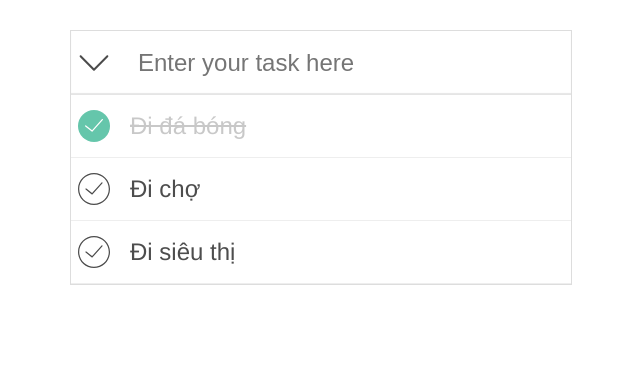
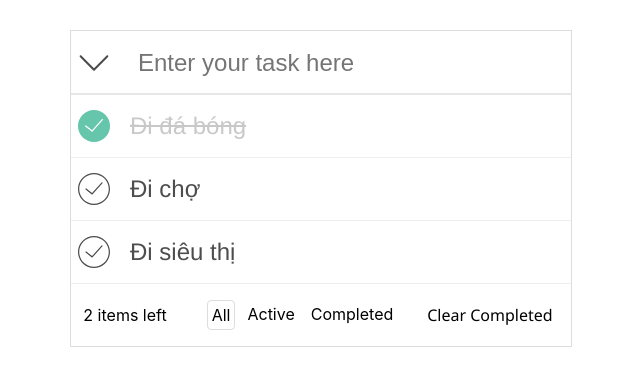
Before and after one commit to ctuyen/react-todolist, a React (Create React App) app: page / in a window 1280 px wide. Shown: the top 386 px of the page, without its empty margins (319-959 px from the left). Built offline with nearby package versions, Linux system fonts and the light colour scheme.

Commit message:
add todo filter

```diff
--- a/src/App.css
+++ b/src/App.css
@@ -56,3 +56,41 @@
   height: 30px;
   width: 30px;
 } */
+
+.Footer {
+  display: flex;
+  align-items: center;
+  justify-content: center;
+}
+
+.TodoFilters {
+  display: flex;
+  list-style-type: none;
+  margin-right: 16px;
+}
+
+.TodoFilters > li {
+  margin-right: 8px;
+  cursor: pointer;
+  padding: 4px;
+}
+
+.TodoFilters .active {
+  border: 1px solid #ddd;
+  border-radius: 4px;
+}
+
+button {
+  border: none;
+  background-color: #fff;
+  font-family: "Segoe UI", "Roboto", "Oxygen",
+  "Ubuntu", "Cantarell", "Fira Sans", "Droid Sans", "Helvetica Neue",
+  sans-serif;
+  font-size: 16px;
+  cursor: pointer;
+  outline: none;
+}
+
+button:hover {
+  text-decoration: underline;
+}
--- a/src/App.js
+++ b/src/App.js
@@ -2,11 +2,15 @@ import React, { Component } from 'react';
 import './App.css';
 import TodoItem from './components/TodoItem';
 import arrow from './images/down-arrow.svg';
+import classNames from 'classnames';
 
 class App extends Component {
   constructor() {
     super();
     this.state = {
+      newItem: '',
+      numItems: 2,
+      currentFilter: 'todoItems',
       todoItems: [
         { title: 'Đi đá bóng', isComplete: true },
         { title: 'Đi chợ' },
@@ -18,11 +22,35 @@ class App extends Component {
   onItemClicked(item) {
     return (e) => {
       const isComplete = item.isComplete;
-      const { todoItems } = this.state;
+      let { todoItems, numItems } = this.state;
       const index = todoItems.indexOf(item);
+
+      if (isComplete) {
+        numItems++;
+      }
+      else{
+        numItems--;
+      }
+
+      if (this.state.currentFilter === 'activeItems') {
+        let { activeItems } = this.state;
+        activeItems.splice(activeItems.indexOf(item), 1);
+        this.setState({
+          activeItems: activeItems
+        })
+      }
+
+      if (this.state.currentFilter === 'completedItems') {
+        let { completedItems } = this.state;
+        completedItems.splice(completedItems.indexOf(item), 1);
+        this.setState({
+          completedItems: completedItems
+        })
+      }
 
       this.setState({
         newTodo: '',
+        numItems,
         // immutability
         todoItems: [
           ...todoItems.slice(0, index),
@@ -48,12 +76,13 @@ class App extends Component {
         isComplete: false
       }
 
-      let { todoItems } = this.state;
+      let { todoItems, numItems } = this.state;
 
       todoItems.push(newItem);
 
       this.setState({
         newTodo: '',
+        numItems: numItems + 1,
         todoItems
       })
     }
@@ -65,6 +94,28 @@ class App extends Component {
     });
   }
 
+  onAllFilter(e) {
+    let { todoItems } = this.state;
+    this.setState({
+      currentFilter: 'todoItems',
+      todoItems: todoItems
+    })
+  }
+  onActiveFilter(e) {
+    let { todoItems } = this.state;
+    this.setState({
+      currentFilter: 'activeItems',
+      activeItems: todoItems.filter(item => item.isComplete !== true)
+    })
+  }
+  onCompletedFilter(e) {
+    let { todoItems } = this.state;
+    this.setState({
+      currentFilter: 'completedItems',
+      completedItems: todoItems.filter(item => item.isComplete === true)
+    })
+  }
+
   render() {
     return (
       <div className="App">
@@ -74,16 +125,22 @@ class App extends Component {
         </div>
 
         {
-          this.state.todoItems.length > 0 &&
-          this.state.todoItems.map((item, index) =>
+          this.state[this.state.currentFilter].length > 0 &&
+          this.state[this.state.currentFilter].map((item, index) =>
             <TodoItem key={index} item={item} onClick={this.onItemClicked(item)} />)
         }
         {
-          this.state.todoItems.length === 0 && 'Nothing here'
+          this.state[this.state.currentFilter].length === 0 && 'Nothing here'
         }
 
         <div className="Footer">
-          <span className="TodoCount"></span>
+          <span className="TodoCount">{this.state.numItems} items left</span>
+          <ul className="TodoFilters" >
+            <li className={classNames({'active': this.state.currentFilter === 'todoItems'})} onClick={this.onAllFilter.bind(this)}>All</li>
+            <li className={classNames({'active': this.state.currentFilter === 'activeItems'})} onClick={this.onActiveFilter.bind(this)}>Active</li>
+            <li className={classNames({'active': this.state.currentFilter === 'completedItems'})} onClick={this.onCompletedFilter.bind(this)}>Completed</li>
+          </ul>
+          <button>Clear Completed</button>
         </div>
       </div>
     );
```
